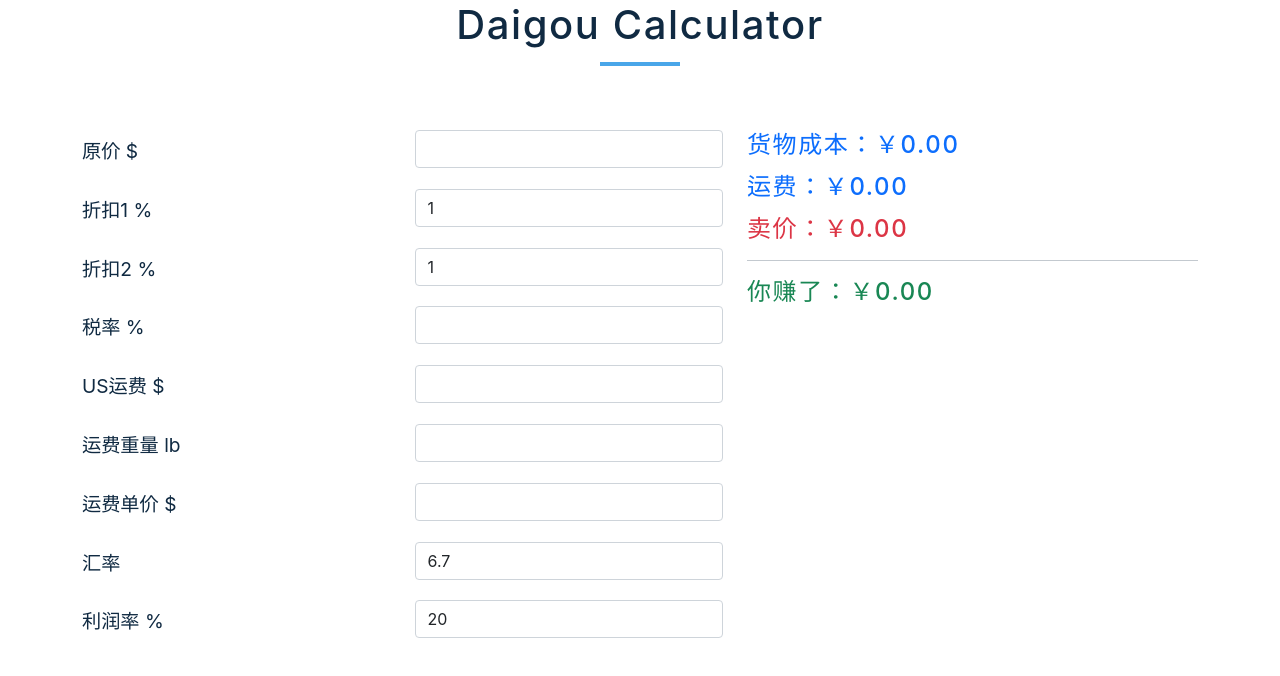
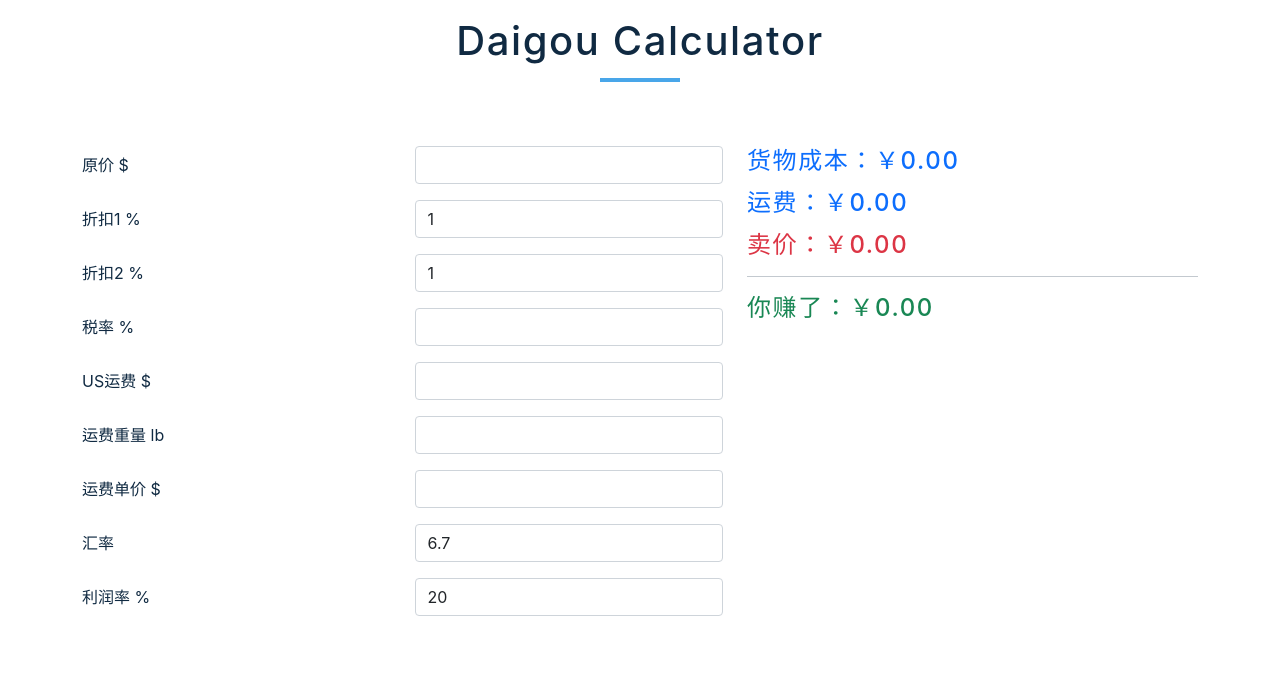
Before and after one commit to wuyu621/01-calculator, a React (Create React App) app: page / in a window 1280 px wide. Shown: the top 676 px of the page. Built offline with nearby package versions, Linux system fonts and the light colour scheme.

Commit message:
add some css

```diff
--- a/src/index.css
+++ b/src/index.css
@@ -45,7 +45,6 @@ body {
   /* background: var(--clr-grey-10); */
   color: var(--clr-grey-1);
   line-height: 1.5;
-  font-size: 1.2rem;
 }
 
 h1,
@@ -62,6 +61,7 @@ h4 {
 
   .title {
     text-align: center;
+    margin-top: 1rem;
     margin-bottom: 4rem;
   }
   .underline {
```
